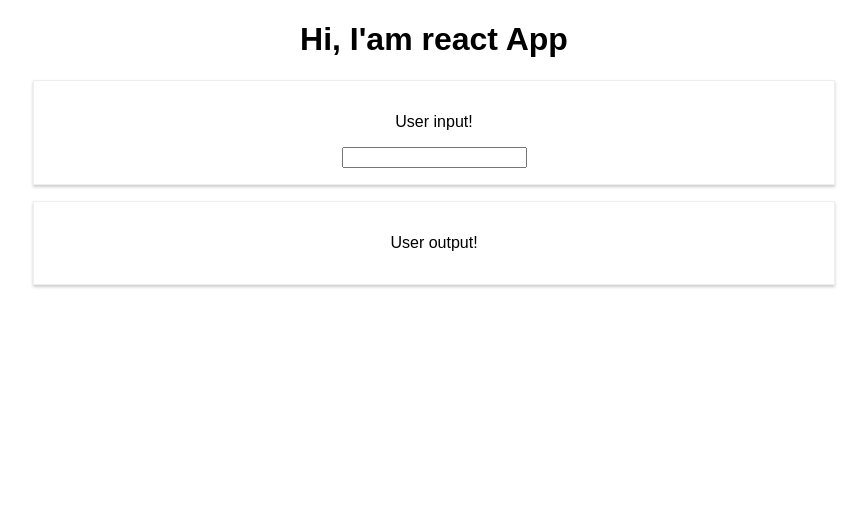
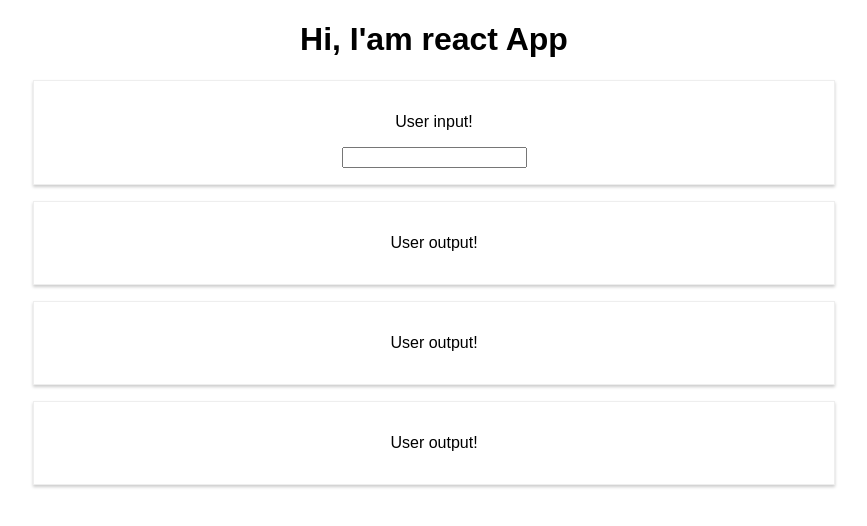
Before and after one commit to dandgerson/schwarzmuller-react, a React (Create React App) app: page / in a window 1280 px wide. Shown: the top 526 px of the page, without its empty margins (206-1073 px from the left). Built offline with nearby package versions, Linux system fonts and the light colour scheme.

Commit message:
assignment-1 step 3

```diff
--- a/src/App.js
+++ b/src/App.js
@@ -12,6 +12,8 @@ const App = (props) => {
       <h1>Hi, I'am react App</h1>
       <UserInput />
       <UserOutput />
+      <UserOutput />
+      <UserOutput />
     </div>
   )
 }
```
